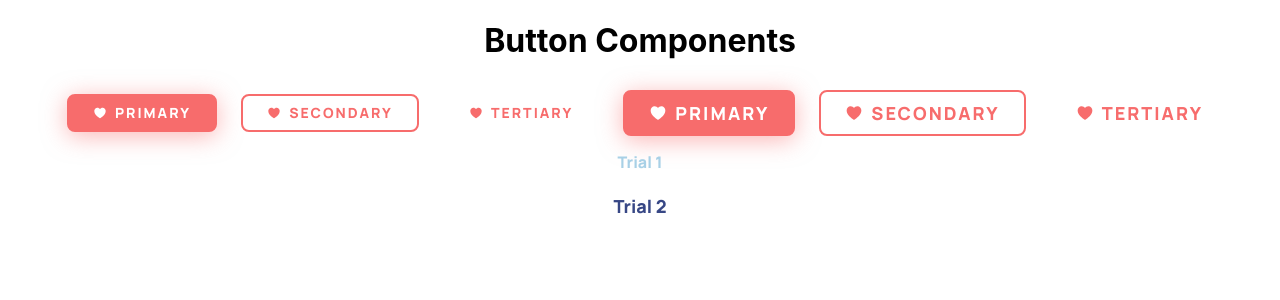
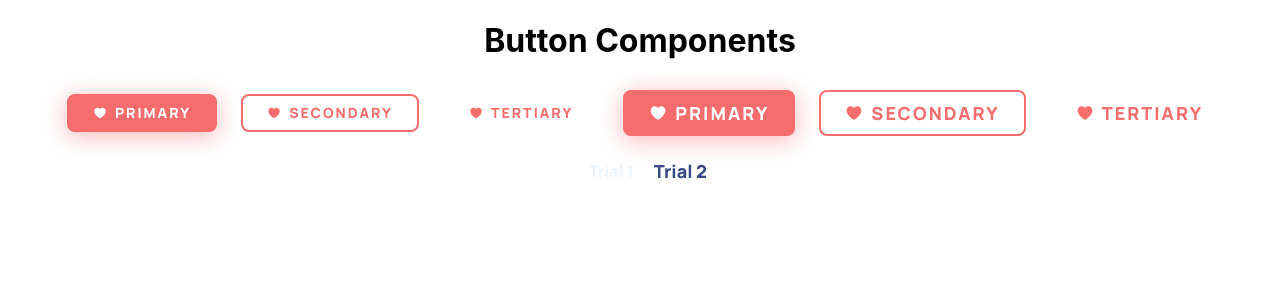
Before and after one commit to maecchiato/mgbutton, a React (Create React App) app: page / in a window 1280 px wide. Shown: the top 300 px of the page. Built offline with nearby package versions, Linux system fonts and the light colour scheme.

Commit message:
Fixed Link Button Style

```diff
--- a/src/App.css
+++ b/src/App.css
@@ -1,5 +1,4 @@
 @import url('https://fonts.googleapis.com/css2?family=Manrope:wght@400;500;600;700;800&display=swap');
-@import url("https://cdn.jsdelivr.net/npm/bootstrap-icons@1.4.1/font/bootstrap-icons.css");
 
 :root{
   --primary: #A8D0E6;
--- a/src/App.js
+++ b/src/App.js
@@ -27,11 +27,14 @@ export default function App() {
           children={button.children} />
         ))}
       </div>
+      <div className="button-row">
       <LinkButton>Trial 1</LinkButton>
       <LinkButton
       buttonBg="linkbtn--dark"
       buttonSize="linkbtn--large"
       >Trial 2</LinkButton>
+      </div>
+
     </div>
   );
 }
--- a/src/components/LinkButton.jsx
+++ b/src/components/LinkButton.jsx
@@ -34,9 +34,8 @@ export const LinkButton = ({
 
         // </div>
 
-        <div className="link-btn">
-            <a className={`${checkButtonBg} ${checkButtonSize}`}
-            href="#">{children}</a>
+        <div className={`link-btn ${checkButtonBg} ${checkButtonSize}`}>
+          <a className="" href="#">{children}</a>
         </div>
     )
 };
--- a/src/styles/component-styles/button.css
+++ b/src/styles/component-styles/button.css
@@ -19,14 +19,10 @@
     margin: 0px 12px;
 }
 
-.btn:hover{
-    filter: none;
-    background: var(--accent-dark);
-    color: white;
-    border-color: var(--accent-dark);
-}
+
 
 .btn:active{
+    filter:none;
     background: var(--accent-50);
     border-color: var(--accent-50);
     color: var(--accent);
@@ -41,6 +37,13 @@
     filter: drop-shadow(0px 4px 12px rgba(247, 108, 108, 0.50));
 }
 
+.btn--primary:hover{
+    filter: none;
+    background: var(--accent-dark);
+    color: white;
+    border-color: var(--accent-dark);
+}
+
 .btn--secondary{
     background: transparent;
     color: var(--accent);
@@ -50,11 +53,22 @@
     box-sizing: border-box;
 }
 
+.btn--secondary:hover{
+    filter: none;
+    background: var(--accent-dark);
+    color: white;
+    border-color: var(--accent-dark);
+}
+
 .btn--tertiary{
     background: transparent;
     color: var(--accent);
     filter: none;
     border-color: transparent;
+}
+
+.btn--tertiary:hover{
+    filter: drop-shadow(0px 5px 3px rgba(247, 108, 108, 0.5));
 }
 
 
--- a/src/styles/component-styles/linkbutton.css
+++ b/src/styles/component-styles/linkbutton.css
@@ -3,6 +3,7 @@
     flex-direction: column;
     align-items: center;
     padding: 8px 0px 0px;
+    width: fit-content;
 }
 
 a{
@@ -23,15 +24,22 @@ a:before {
   transition: all .3s;
 }
 
-a:active {
-    color: var(--primary);
-}
-
 .link-btn a{
     position: relative;
 }
 
-.link-btn a:after {
+.link-btn a:hover:after {
+    width: 100%;
+}
+
+
+/* Button Colors and Styles */
+
+.linkbtn--dark a{
+    color: var(--secondary) !important;
+}
+
+.linkbtn--dark a:after {
     position: absolute;
     bottom: 0;
     left: 0;
@@ -40,26 +48,45 @@ a:active {
     width: 0%;
     content: '.';
     color: transparent;
+    height: 6px;
     background: var(--secondary);
-    height: 6px;
 }
 
-.link-btn a:hover:after {
-    width: 100%;
+.linkbtn--dark a:active{
+    color: var(--primary ) !important;
 }
 
-.link-btn a:active:after {
+.linkbtn--dark a:active:after {
     background: var(--primary);
 }
 
-/* Button Colors and Styles */
-
-.linkbtn--light{
-    color: var(--primary);
+.linkbtn--light a{
+    color: var(--primary-25) !important;
 }
 
-.linkbtn--dark{
-    color: var(--secondary);
+.linkbtn--light a:hover{
+    color: var(--primary) !important;
+}
+
+.linkbtn--light a:after {
+    position: absolute;
+    bottom: 0;
+    left: 0;
+    right: 0;
+    margin: auto;
+    width: 0%;
+    content: '.';
+    color: transparent;
+    height: 6px;
+    background: var(--primary);
+}
+
+.linkbtn--light a:active{
+    color: var(--primary-25) !important;
+}
+
+.linkbtn--light a:active:after {
+    background: var(--primary-25);
 }
 
 .linkbtn--small{
```
